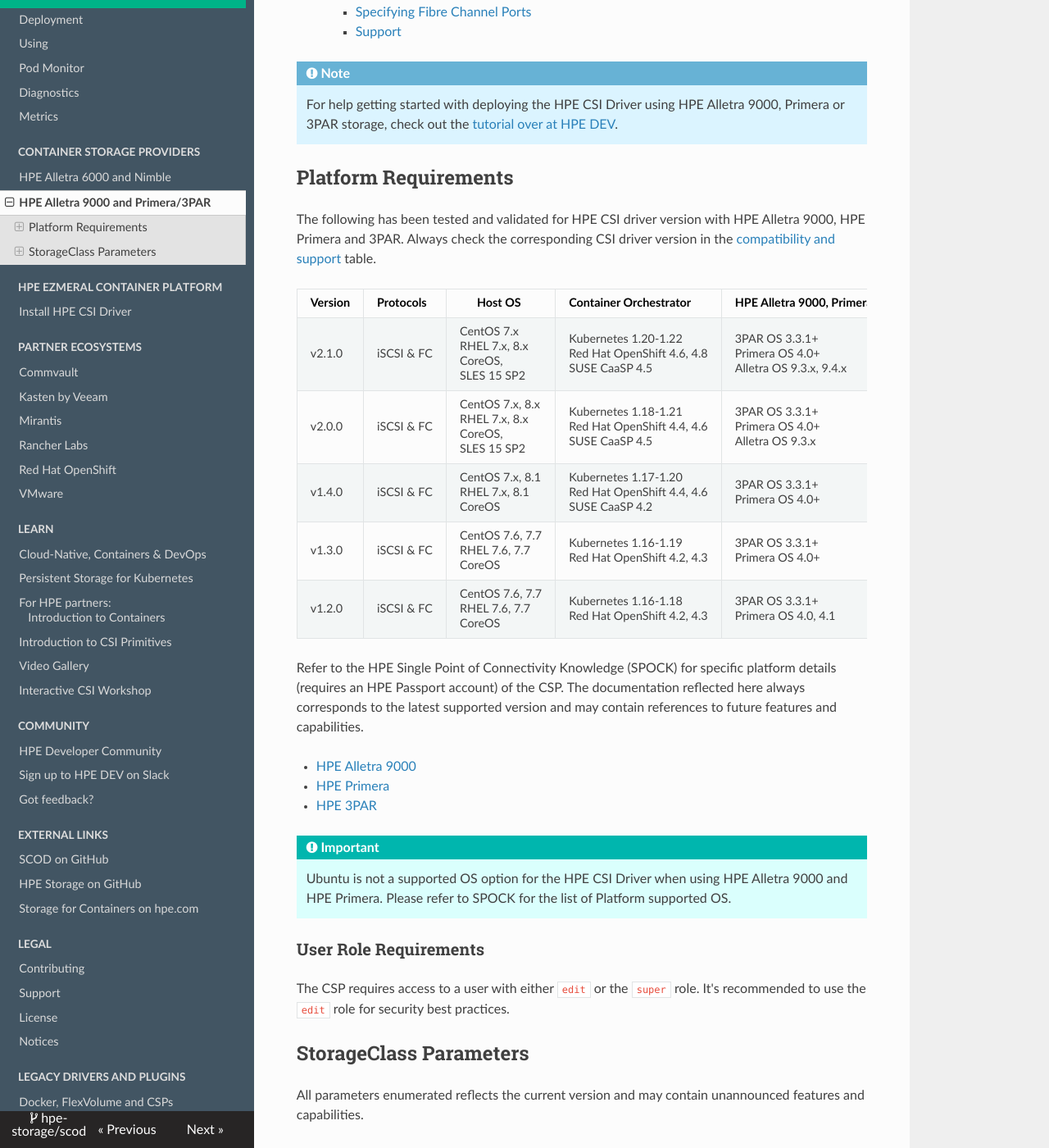
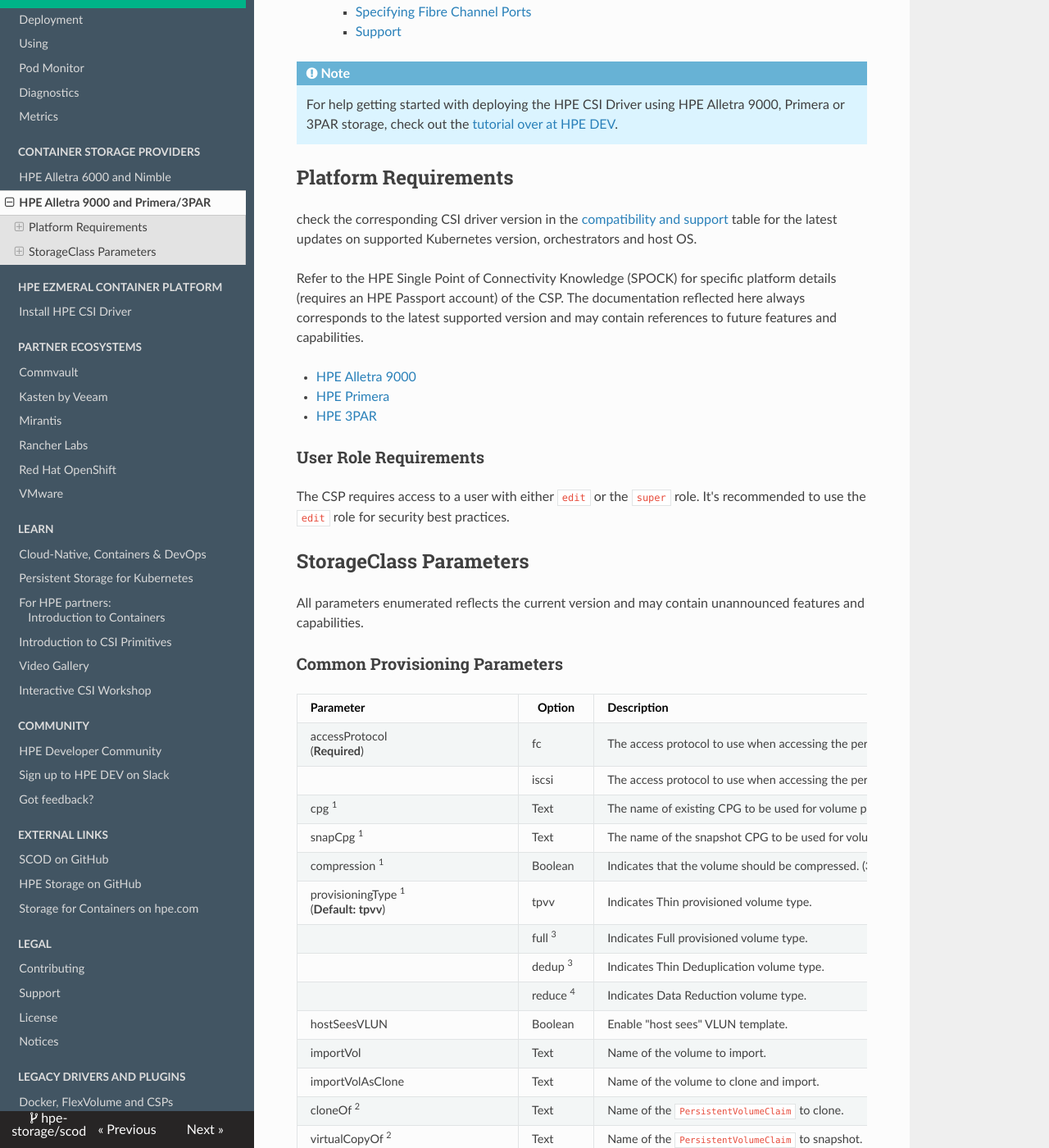
Before and after one commit to hpe-storage/scod, an MkDocs documentation site: the page built from docs/container_storage_provider/hpe_alletra_9000/index.md, in a window 1280 px wide and 1400 px high, scrolled down 733 px. Shown: the whole window at 82% size. Built offline with MkDocs 1.6.1, drawn with Linux system fonts in a browser that asks for light colours; nearby versions of some CDN libraries.

Commit message:
More v2.1.0 updates
Signed-off-by: Michael Mattsson <michael.mattsson@gmail.com>

```diff
--- a/docs/container_storage_provider/hpe_alletra_9000/index.md
+++ b/docs/container_storage_provider/hpe_alletra_9000/index.md
@@ -9,24 +9,13 @@
 
 ## Platform Requirements
 
-The following has been tested and validated for HPE CSI driver version with HPE Alletra 9000, HPE Primera and 3PAR. Always check the corresponding CSI driver version in the [compatibility and support](../../csi_driver/index.md#compatibility_and_support) table.
-
-| Version | Protocols | &nbsp;&nbsp;&nbsp;&nbsp;&nbsp; Host OS &nbsp;&nbsp;&nbsp;&nbsp;&nbsp; | Container Orchestrator | HPE Alletra 9000, Primera and 3PAR OS |
-| ------ | ------------------- |------------- | --------- | ------------------- |
-| v2.1.0 | iSCSI & FC | CentOS 7.x <br /> RHEL 7.x, 8.x <br /> CoreOS, <br /> SLES 15 SP2 | Kubernetes 1.20-1.22 <br /> Red Hat OpenShift 4.6, 4.8 <br /> SUSE CaaSP 4.5 | 3PAR OS 3.3.1+ <br /> Primera OS 4.0+ <br /> Alletra OS 9.3.x, 9.4.x |
-| v2.0.0 | iSCSI & FC | CentOS 7.x, 8.x <br /> RHEL 7.x, 8.x <br /> CoreOS, <br /> SLES 15 SP2 | Kubernetes 1.18-1.21 <br /> Red Hat OpenShift 4.4, 4.6 <br /> SUSE CaaSP 4.5 | 3PAR OS 3.3.1+ <br /> Primera OS 4.0+ <br /> Alletra OS 9.3.x |
-| v1.4.0 | iSCSI & FC | CentOS 7.x, 8.1 <br /> RHEL 7.x, 8.1 <br /> CoreOS | Kubernetes 1.17-1.20 <br /> Red Hat OpenShift 4.4, 4.6 <br /> SUSE CaaSP 4.2 | 3PAR OS 3.3.1+ <br /> Primera OS 4.0+ |
-| v1.3.0 | iSCSI & FC | CentOS 7.6, 7.7 <br /> RHEL 7.6, 7.7 <br /> CoreOS | Kubernetes 1.16-1.19 <br /> Red Hat OpenShift 4.2, 4.3 | 3PAR OS 3.3.1+ <br /> Primera OS 4.0+ |
-| v1.2.0 | iSCSI & FC | CentOS 7.6, 7.7 <br /> RHEL 7.6, 7.7 <br /> CoreOS | Kubernetes 1.16-1.18 <br /> Red Hat OpenShift 4.2, 4.3 | 3PAR OS 3.3.1+ <br /> Primera OS 4.0, 4.1 |
+check the corresponding CSI driver version in the [compatibility and support](../../csi_driver/index.md#compatibility_and_support) table for the latest updates on supported Kubernetes version, orchestrators and host OS.
 
 Refer to the HPE Single Point of Connectivity Knowledge (SPOCK) for specific platform details (requires an HPE Passport account) of the CSP. The documentation reflected here always corresponds to the latest supported version and may contain references to future features and capabilities.
 
 * [HPE Alletra 9000](https://h20272.www2.hpe.com/SPOCK/Pages/spock2Html.aspx?htmlFile=hw_alletra.html)
 * [HPE Primera](https://h20272.www2.hpe.com/SPOCK/Pages/spock2Html.aspx?htmlFile=hw_primera.html)
 * [HPE 3PAR](https://h20272.www2.hpe.com/SPOCK/Pages/spock2Html.aspx?htmlFile=hw_3par.html)
-
-!!! important
-    Ubuntu is not a supported OS option for the HPE CSI Driver when using HPE Alletra 9000 and HPE Primera. Please refer to SPOCK for the list of Platform supported OS.
 
 ### User Role Requirements
 
```
Also changed, not shown: docs/learn/persistent_storage/index.md (+1 -1 lines), docs/partners/redhat_openshift/index.md (+21 -10 lines), docs/partners/redhat_openshift/img/webcon-3-1.png (added), docs/partners/redhat_openshift/img/webcon-3.png.
